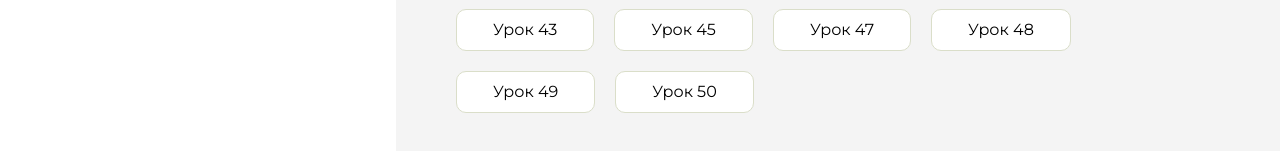
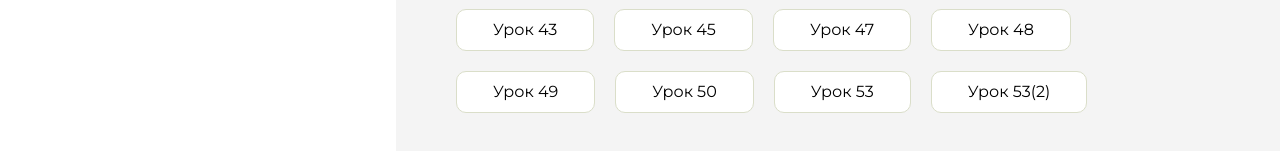
Before and after one commit to Koalics/homework, a plain HTML site: page index.html in a window 1280 px wide. Shown: the part 477-628 px from the top of the page. Drawn offline with Linux system fonts and the light colour scheme.

Commit message:
Update index.html

```diff
--- a/index.html
+++ b/index.html
@@ -164,6 +164,12 @@
                     <li class="content__list-item">
                         <a href="lesson-50/index.html">Урок 50</a>
                     </li>
+                    <li class="content__list-item">
+                        <a href="lesson-53/index.html">Урок 53</a>
+                    </li>
+                    <li class="content__list-item">
+                        <a href="lesson-53(2)/index.html">Урок 53(2)</a>
+                    </li>
                 </ul>
             </div>
             <div class="content__block hidden" id="diplomBlock">
```
